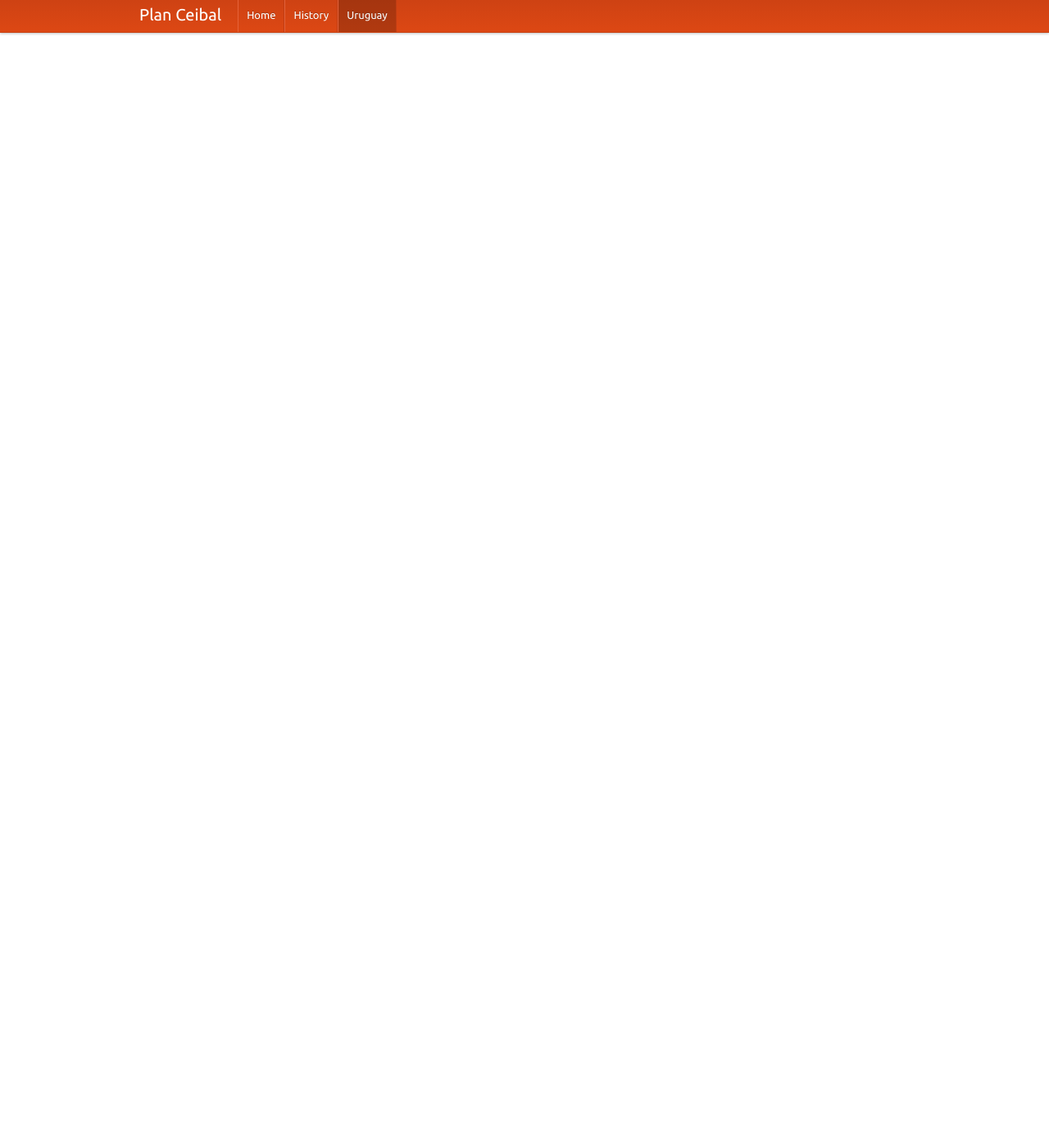
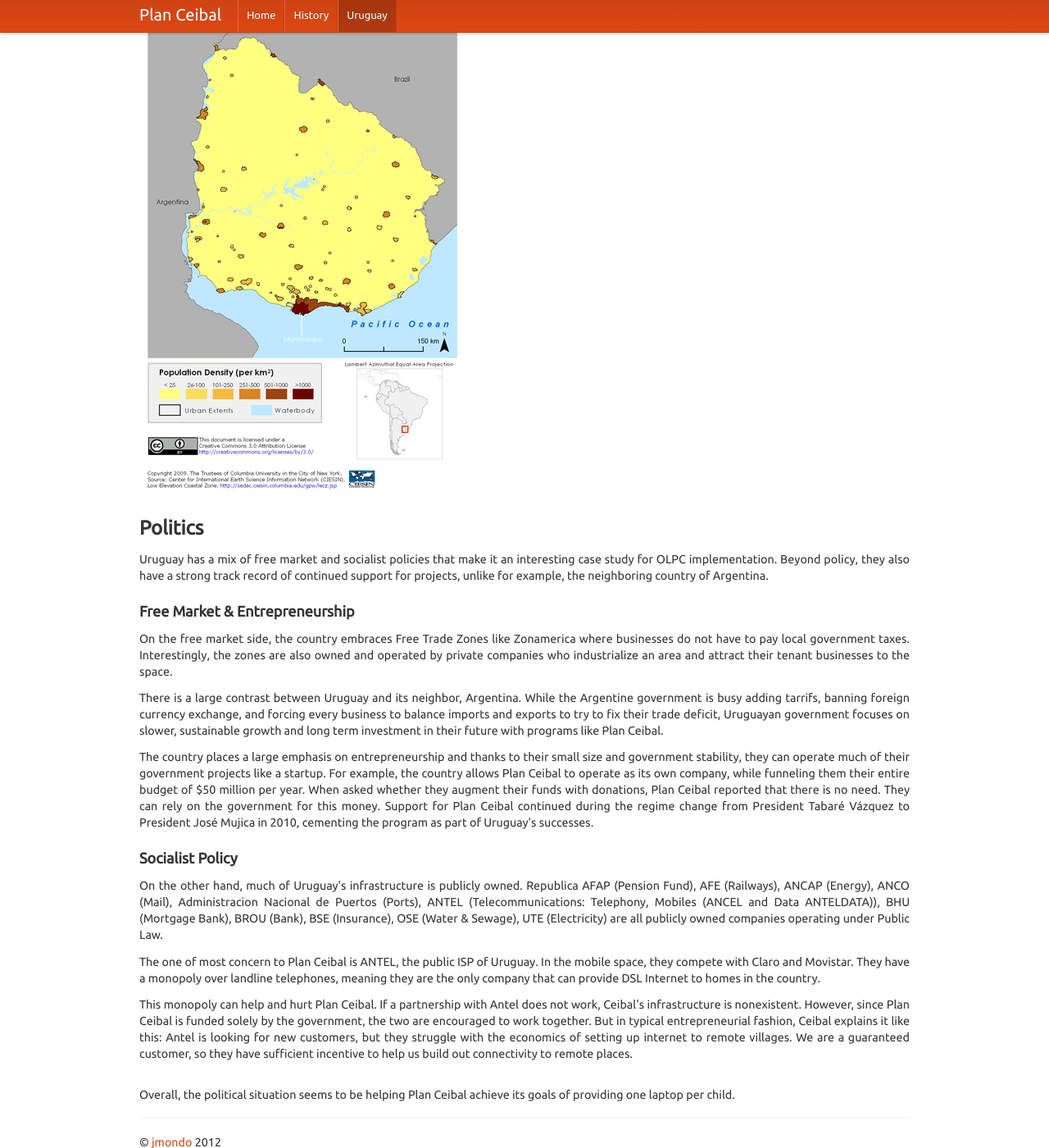
Before and after one commit to jmondos-static-sites/plan-ceibal, a Jekyll site: the page built from uruguay.html, in a window 1280 px wide and 1400 px high, scrolled down 1312 px. Shown: the whole window at 82% size. Built offline with Jekyll 4.4.1, drawn with Linux system fonts in a browser that asks for light colours; some of the changed text lies outside the part shown.

Commit message:
add to uruguay page

```diff
--- a/less/application.less
+++ b/less/application.less
@@ -29,7 +29,3 @@ img.right {
   float: right;
   padding: 0 15px 5px;
 }
-
-.table {
-/*  width: auto;*/
-}
--- a/uruguay.html
+++ b/uruguay.html
@@ -2,13 +2,15 @@
 layout: page
 title: Uruguay
 ---
+<h1 id="country">The Country of Uruguay</h1>
+<p>Uruguay has some unique features that contribute to its successes and failures in the distribution of laptops to every child. These features include dropout rates, small population, and the distribution of people in remote villages, some of which have no power.</p>
 
-<h1>The Country of Uruguay</h1>
-<p>Uruguay has some unique features that contribute to its successes and failures in the distribution of laptops to every child.</p>
-
+<section id="nini">
   <h2>Ninis</h2>
   <p>Deriving from the spanish "ni trabajar, ni estudiar" (neither work, nor study), <em>ninis</em> in Uruguay are a major problem for society. Only <a href="http://www.keyclub.org/service/fund/osp/unicef/opuruguay.aspx">one in three</a> students that start high school graduate and as <em>nini</em> suggests, many of them do not join the workforce. </p>
+</section>
 
+<section id="edu">
   <h2>Compulsory Education</h2>
   <p>Education is required for 10 years in Uruguay, which is average relative to other countries in South America.</p>
 
@@ -51,9 +53,10 @@ title: Uruguay
       <td>24.4%</td>
     </tr>
   </table>
-
+</section>
+<section id="smpop">
   <h2>Small Population</h2>
-
+  <p>Compared to neighboring countries, Uruguay has a very small population. The entire country inhabits 3.2 million people, and there are 730,000 young people (age 0-14). Plan Ceibal targets about 395,000 of those children age 6-12. The small population allows them to attack this problem quickly and makes the goal of getting one laptop to every child much easier.</p>
   <h3>Comparison of population statistics among comparable countries</h3>
   <table class="table">
     <tr>
@@ -93,9 +96,32 @@ title: Uruguay
       <td>52</td>
     </tr>
   </table>
+</section>
 
+<section id="scatpop">
+  <h2>Scattered Population</h2>
 
-3. antel is public
-4. population is small
-5. it's developing quickly
-6. things last between presidencies
+  <p>The statistic that 92% of Uruguayans live in urban environments does not tell the whole story.</p>
+  <p>Of the 3.5 million people that live in Uruguay, 1.5 million of them live in the city of Montevideo. The rest live in about 20 towns, spread out across the country's large land mass.</p>
+  <p>Population density in Montevideo was recorded as 3,924 people/sq mi or 2,438 people/sq km in the <a href="http://www.geohive.com/cntry/uruguay.aspx">2011 census</a>. The density for the entire country (including Montevideo) is 48 people per sq/mi or 19 people per sq km, according to this data.</p>
+  <p>While this demographic distribution would make it very easy to distribute laptops to 50% of Uruguayans, reaching 100% distribution is very difficult. Most of these remote towns and villages do not have internet, and many of them do not even have power.</p>
+
+  <h3>Map of Uruguay Population Density</h3>
+  <img src="img/Uruguay_population_density_and_lecz.png" alt="Uruguay Population Density">
+
+<section id="politics">
+  <h2>Politics</h2>
+  <p>Uruguay has a mix of free market and socialist policies that make it an interesting case study for OLPC implementation. Beyond policy, they also have a strong track record of continued support for projects, unlike for example, the neighboring country of Argentina.</p>
+
+  <h3>Free Market &amp; Entrepreneurship</h3>
+  <p>On the free market side, the country embraces Free Trade Zones like Zonamerica where businesses do not have to pay local government taxes. Interestingly, the zones are also owned and operated by private companies who industrialize an area and attract their tenant businesses to the space.</p>
+  <p>There is a large contrast between Uruguay and its neighbor, Argentina. While the Argentine government is busy adding tarrifs, banning foreign currency exchange, and forcing every business to balance imports and exports to try to fix their trade deficit, Uruguayan government focuses on slower, sustainable growth and long term investment in their future with programs like Plan Ceibal.</p>
+  <p>The country places a large emphasis on entrepreneurship and thanks to their small size and government stability, they can operate much of their government projects like a startup. For example, the country allows Plan Ceibal to operate as its own company, while funneling them their entire budget of $50 million per year. When asked whether they augment their funds with donations, Plan Ceibal reported that there is no need. They can rely on the government for this money. Support for Plan Ceibal continued during the regime change from President Tabaré Vázquez to President José Mujica in 2010, cementing the program as part of Uruguay's successes. </p>
+
+  <h3>Socialist Policy</h3>
+  <p>On the other hand, much of Uruguay's infrastructure is publicly owned. Republica AFAP (Pension Fund), AFE (Railways), ANCAP (Energy), ANCO (Mail), Administracion Nacional de Puertos (Ports), ANTEL (Telecommunications: Telephony, Mobiles (ANCEL and Data ANTELDATA)), BHU (Mortgage Bank), BROU (Bank), BSE (Insurance), OSE (Water &amp; Sewage), UTE (Electricity) are all publicly owned companies operating under Public Law.</p>
+  <p>The one of most concern to Plan Ceibal is ANTEL, the public ISP of Uruguay. In the mobile space, they compete with Claro and Movistar. They have a monopoly over landline telephones, meaning they are the only company that can provide DSL Internet to homes in the country. </p>
+  <p>This monopoly can help and hurt Plan Ceibal. If a partnership with Antel does not work, Ceibal's infrastructure is nonexistent. However, since Plan Ceibal is funded solely by the government, the two are encouraged to work together. But in typical entrepreneurial fashion, Ceibal explains it like this: Antel is looking for new customers, but they struggle with the economics of setting up internet to remote villages. We are a guaranteed customer, so they have sufficient incentive to help us build out connectivity to remote places. </p>
+  <br />
+  <p>Overall, the political situation seems to be helping Plan Ceibal achieve its goals of providing one laptop per child.</p>
+</section>
```
Also changed, not shown: img/Uruguay_population_density.png (added), img/Uruguay_population_density_and_lecz.png (added). Lines whose indentation alone changed are shown as unchanged.
